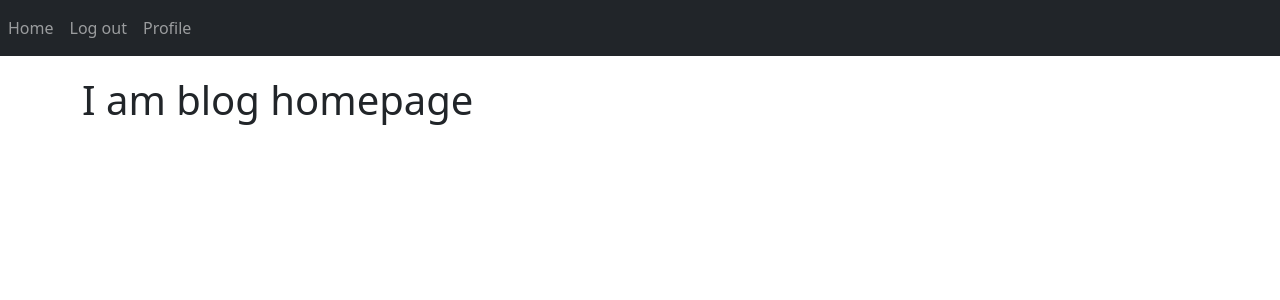
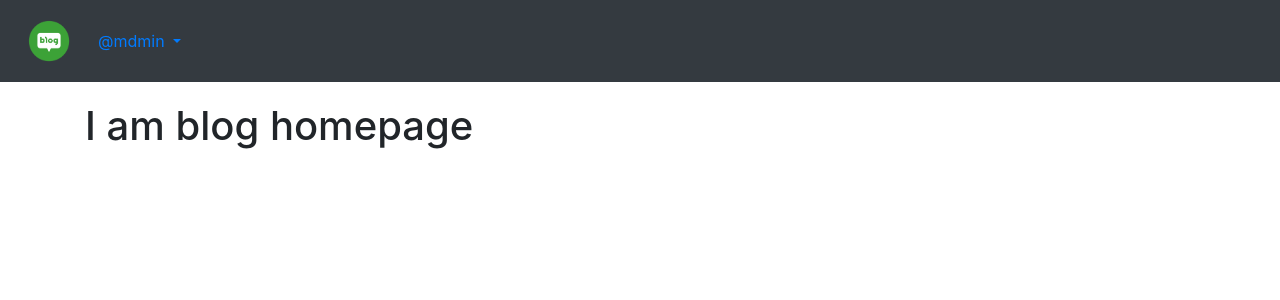
Before and after one commit to dev1minhaz/DjangoBlogApp, a Django app: page /blog/ in a window 1280 px wide. Shown: the top 300 px of the page. Run offline with Django 3.2, Linux system fonts and the light colour scheme; a user stored in the database is signed in; some libraries are stand-ins or nearby versions.

Commit message:
Navigation Bar

```diff
--- a/DjangoBlog/templates/base.html
+++ b/DjangoBlog/templates/base.html
@@ -4,37 +4,50 @@
 <head>
     <meta charset="UTF-8">
     <meta name="viewport" content="width=device-width, initial-scale=1.0">
-    <link rel="stylesheet" href="{% static '\css\bootstrap.css' %}">
+    {% comment %} <link rel="stylesheet" href="{% static '\css\bootstrap.css' %}"> {% endcomment %}
+    {% comment %} <link href="https://cdn.jsdelivr.net/npm/bootstrap@5.0.0-beta1/dist/css/bootstrap.min.css" rel="stylesheet" integrity="sha384-giJF6kkoqNQ00vy+HMDP7azOuL0xtbfIcaT9wjKHr8RbDVddVHyTfAAsrekwKmP1" crossorigin="anonymous"> {% endcomment %}
+    <link rel="stylesheet" href="https://cdn.jsdelivr.net/npm/bootstrap@4.5.3/dist/css/bootstrap.min.css" integrity="sha384-TX8t27EcRE3e/ihU7zmQxVncDAy5uIKz4rEkgIXeMed4M0jlfIDPvg6uqKI2xXr2" crossorigin="anonymous">
     <title>{% block title_block %}Blogs{% endblock title_block %}</title>
 </head>
 <body>
     <nav class="navbar navbar-expand-sm bg-dark navbar-dark">
         <ul class="navbar-nav">
             <li class="nav-item active">
-                <a href="" class="nav-link">Home</a>
+                <a class="nav-link" href="{% url 'index' %}"><img src="/media/logo.png" width="50px"></a>
             </li>
-            {% if user.is_authenticated %}
-                <li class="nav-item">
-                    <a href="{% url 'App_Login:logout' %}" class="nav-link">Log out</a>
-                </li>
-                <li class="nav-item">
-                    <a href="{% url 'App_Login:profile' %}" class="nav-link">Profile</a>
-                </li>
-            {% else %}
-                <li class="nav-item">
-                    <a href="{% url 'App_Login:signup' %}" class="nav-link">Sign Up</a>
-                </li>
-                <li class="nav-item">
-                    <a href="{% url 'App_Login:login' %}" class="nav-link">Log in</a>
-                </li>
-            {% endif %}
         </ul>
+        {% if user.is_authenticated %}
+            <div class="nav-item dropdown">
+                <a class="nav-link dropdown-toggle" href="#" id="navbardrop" data-toggle="dropdown">
+                    @{{user.username}}
+                </a>
+                <div class="dropdown-menu">
+                    {% comment %} <a class="dropdown-item" href="{% url 'App_Blog:create_blog' %}">Write Blog</a> {% endcomment %}
+                    {% comment %} <a class="dropdown-item" href="{% url 'App_Blog:my_blogs' %}">My Blogs</a> {% endcomment %}
+                    <a class="dropdown-item" href="{% url 'App_Login:profile' %}">Your Profile</a>
+                    <hr>
+                    <a class="dropdown-item" href="{% url 'App_Login:logout' %}">Logout</a>
+                </div>
+            </div>
+        {% else %}
+            <li class="nav-item">
+                <a class="nav-link" href="{% url 'App_Login:signup' %}">Sign Up</a>
+            </li>
+            <li class="nav-item">
+                <a class="nav-link" href="{% url 'App_Login:login' %}">Login</a>
+            </li>
+        {% endif %}
     </nav>
     <div class="container" style="padding-top: 20px">
         {% block body_block %}
 
         {% endblock body_block %}
     </div>
-    <script src="{% static '\js\bootstrap.bundle.js' %}"></script>
+    {% comment %} <script src="{% static '\js\bootstrap.bundle.js' %}"></script> {% endcomment %}
+    {% comment %} <script src="https://cdn.jsdelivr.net/npm/@popperjs/core@2.5.4/dist/umd/popper.min.js" integrity="sha384-q2kxQ16AaE6UbzuKqyBE9/u/KzioAlnx2maXQHiDX9d4/zp8Ok3f+M7DPm+Ib6IU" crossorigin="anonymous"></script>
+    <script src="https://cdn.jsdelivr.net/npm/bootstrap@5.0.0-beta1/dist/js/bootstrap.min.js" integrity="sha384-pQQkAEnwaBkjpqZ8RU1fF1AKtTcHJwFl3pblpTlHXybJjHpMYo79HY3hIi4NKxyj" crossorigin="anonymous"></script> {% endcomment %}
+    <script src="https://code.jquery.com/jquery-3.5.1.slim.min.js" integrity="sha384-DfXdz2htPH0lsSSs5nCTpuj/zy4C+OGpamoFVy38MVBnE+IbbVYUew+OrCXaRkfj" crossorigin="anonymous"></script>
+<script src="https://cdn.jsdelivr.net/npm/popper.js@1.16.1/dist/umd/popper.min.js" integrity="sha384-9/reFTGAW83EW2RDu2S0VKaIzap3H66lZH81PoYlFhbGU+6BZp6G7niu735Sk7lN" crossorigin="anonymous"></script>
+<script src="https://cdn.jsdelivr.net/npm/bootstrap@4.5.3/dist/js/bootstrap.min.js" integrity="sha384-w1Q4orYjBQndcko6MimVbzY0tgp4pWB4lZ7lr30WKz0vr/aWKhXdBNmNb5D92v7s" crossorigin="anonymous"></script>
 </body>
 </html>
```
Also changed, not shown: DjangoBlog/db.sqlite3, DjangoBlog/media/logo.png (added).
